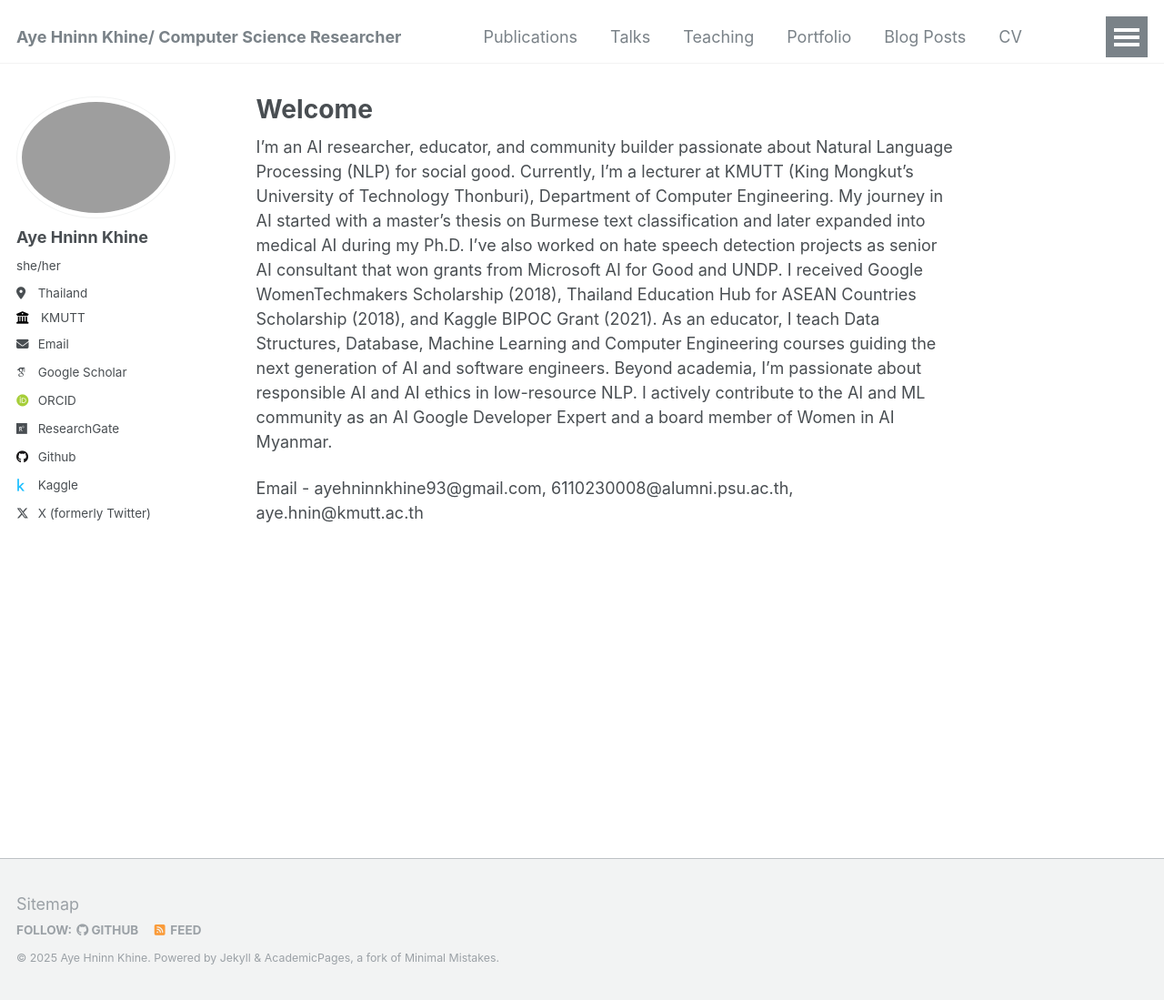
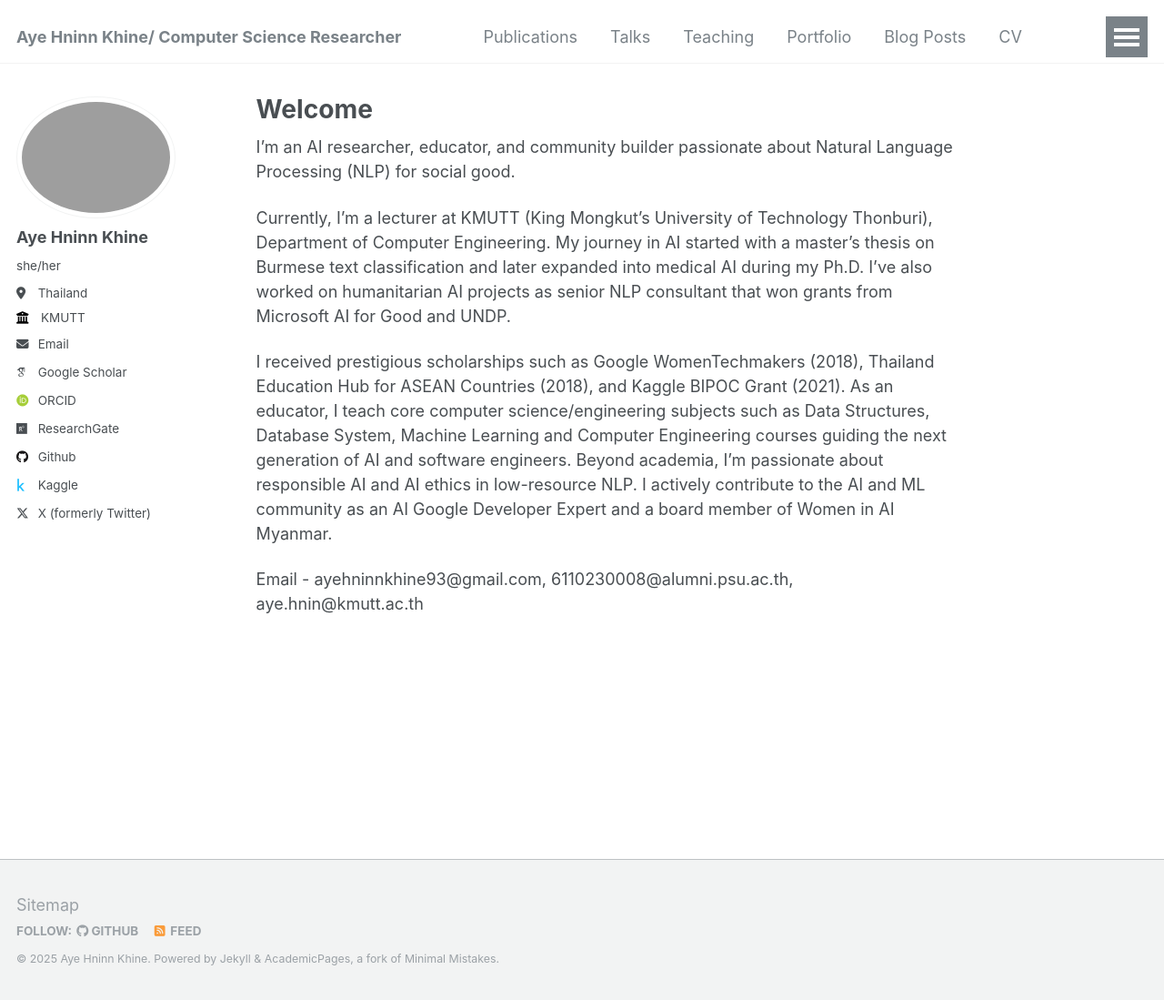
Before and after one commit to ayehninnkhine/ayehninnkhine.github.io, a Jekyll site: the page built from _pages/about.md, in a window 1280 px wide and 1099 px high. Shown: the whole window at 91% size. Built offline with Jekyll 4.4.1, drawn with Linux system fonts in a browser that asks for light colours; some web fonts are replaced.

Commit message:
Update about.md

```diff
--- a/_pages/about.md
+++ b/_pages/about.md
@@ -7,9 +7,12 @@ redirect_from:
   - /about.html
 ---
 
-I’m an AI researcher, educator, and community builder passionate about Natural Language Processing (NLP) for social good. Currently, I’m a lecturer at KMUTT (King Mongkut’s University of Technology Thonburi), Department of Computer Engineering.  My journey in AI started with a master’s thesis on Burmese text classification and later expanded into medical AI during my Ph.D. I’ve also worked on hate speech detection projects as senior AI consultant that won grants from Microsoft AI for Good and UNDP.
-I received Google WomenTechmakers Scholarship (2018), Thailand Education Hub for ASEAN Countries Scholarship (2018), and Kaggle BIPOC Grant (2021).
-As an educator, I teach Data Structures, Database, Machine Learning and Computer Engineering courses guiding the next generation of AI and software engineers.
+I’m an AI researcher, educator, and community builder passionate about Natural Language Processing (NLP) for social good.
+
+Currently, I’m a lecturer at KMUTT (King Mongkut’s University of Technology Thonburi), Department of Computer Engineering.  My journey in AI started with a master’s thesis on Burmese text classification and later expanded into medical AI during my Ph.D. I’ve also worked on humanitarian AI projects as senior NLP consultant that won grants from Microsoft AI for Good and UNDP.
+
+I received prestigious scholarships such as Google WomenTechmakers (2018), Thailand Education Hub for ASEAN Countries (2018), and Kaggle BIPOC Grant (2021).
+As an educator, I teach core computer science/engineering subjects such as Data Structures, Database System, Machine Learning and Computer Engineering courses guiding the next generation of AI and software engineers.
 Beyond academia, I’m passionate about responsible AI and AI ethics in low-resource NLP. I actively contribute to the AI and ML community as an AI Google Developer Expert and a board member of Women in AI Myanmar.
 
 
```
